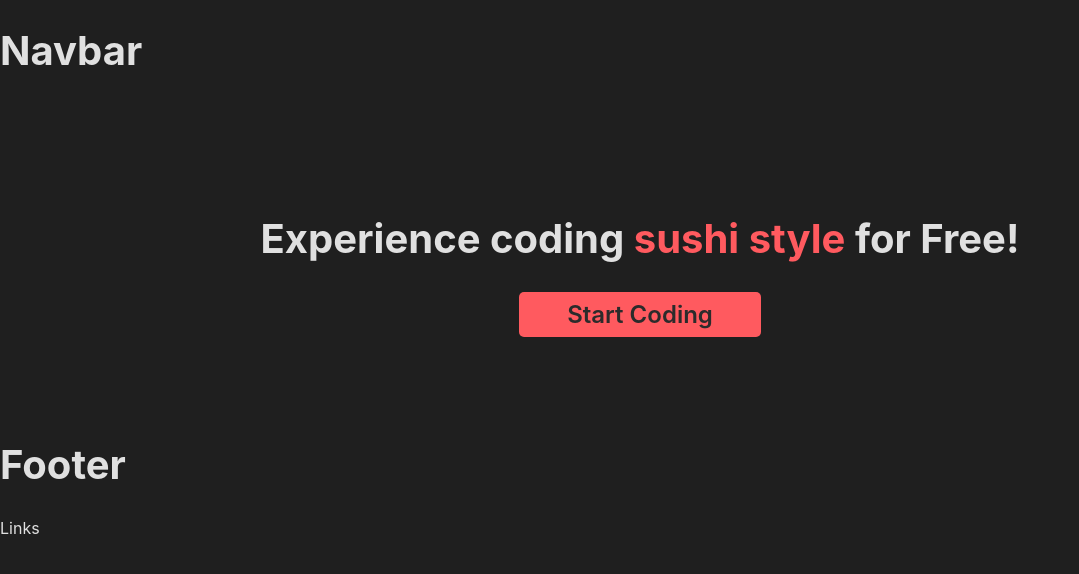
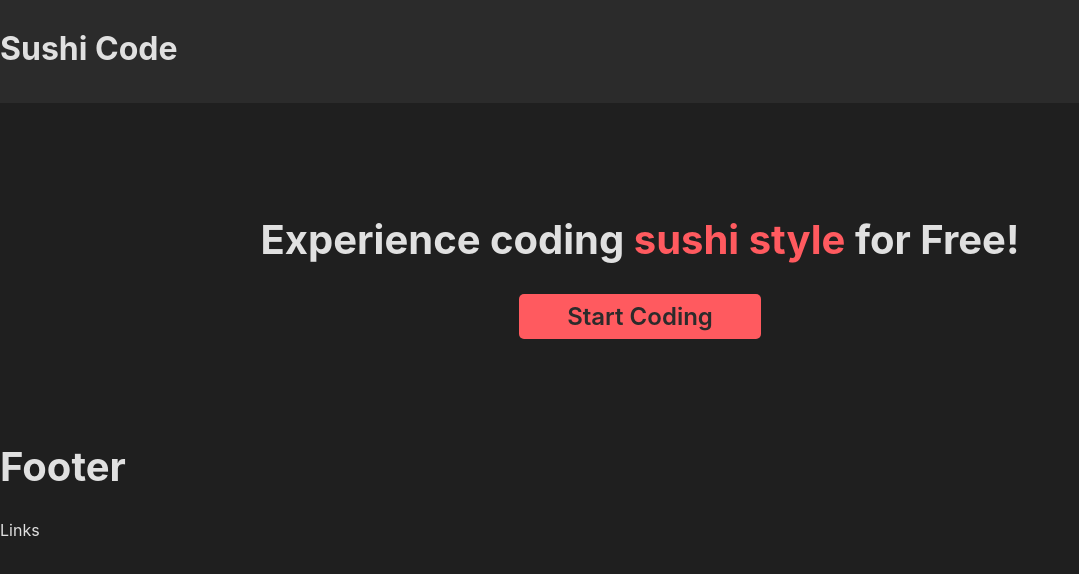
Before and after one commit to sushiAlii/sushi-code, a React (Vite) app: page / in a window 1280 px wide. Shown: the top 574 px of the page, without its empty margins (0-1079 px from the left). Built offline with nearby package versions, Linux system fonts and the light colour scheme.

Commit message:
feat: user Link from react-router-dom

```diff
--- a/src/components/Navbar.tsx
+++ b/src/components/Navbar.tsx
@@ -1,8 +1,13 @@
+import { Link } from 'react-router-dom';
+
 function Navbar() {
   return (
-    <header>
-      <h1>Navbar</h1>
-      <nav />
+    <header id="navbar">
+      <div>
+        <Link to="/">
+          <h2>Sushi Code</h2>
+        </Link>
+      </div>
     </header>
   );
 }
```
